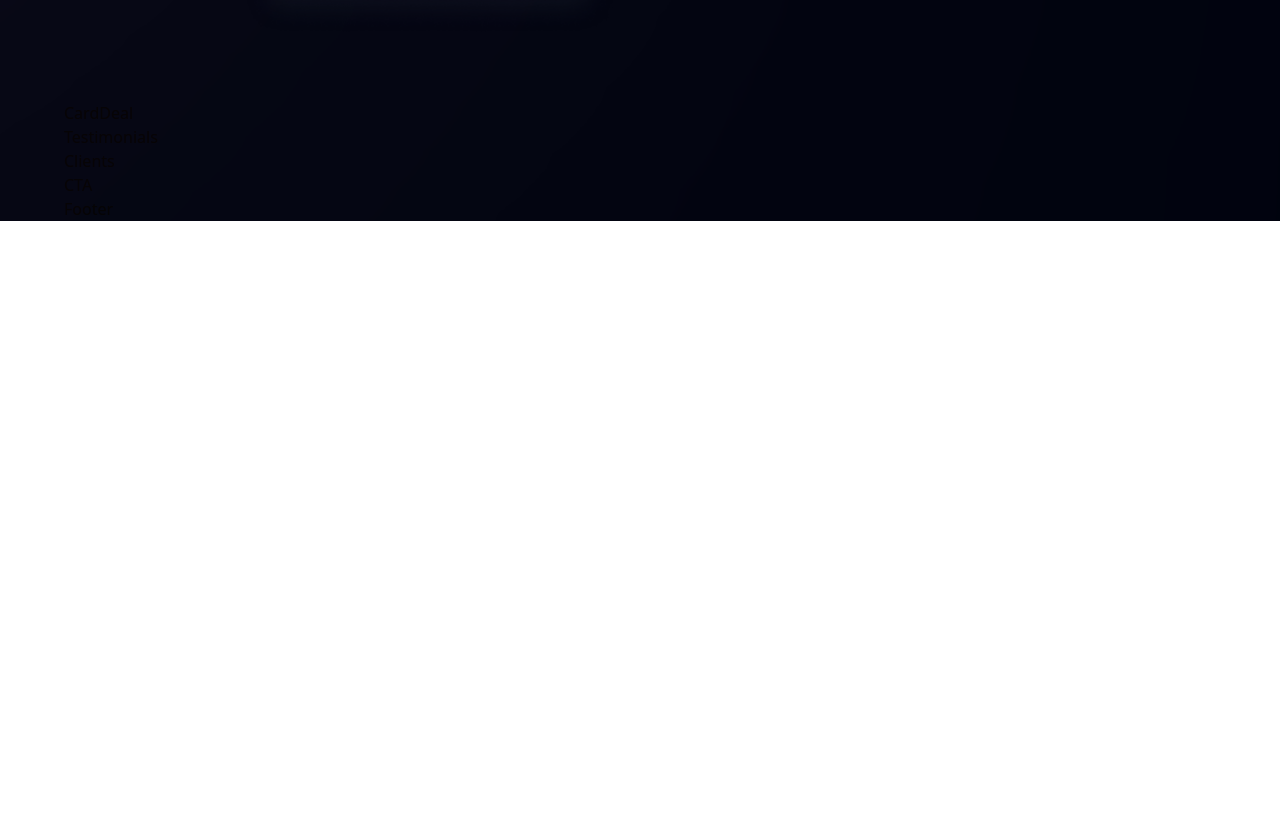
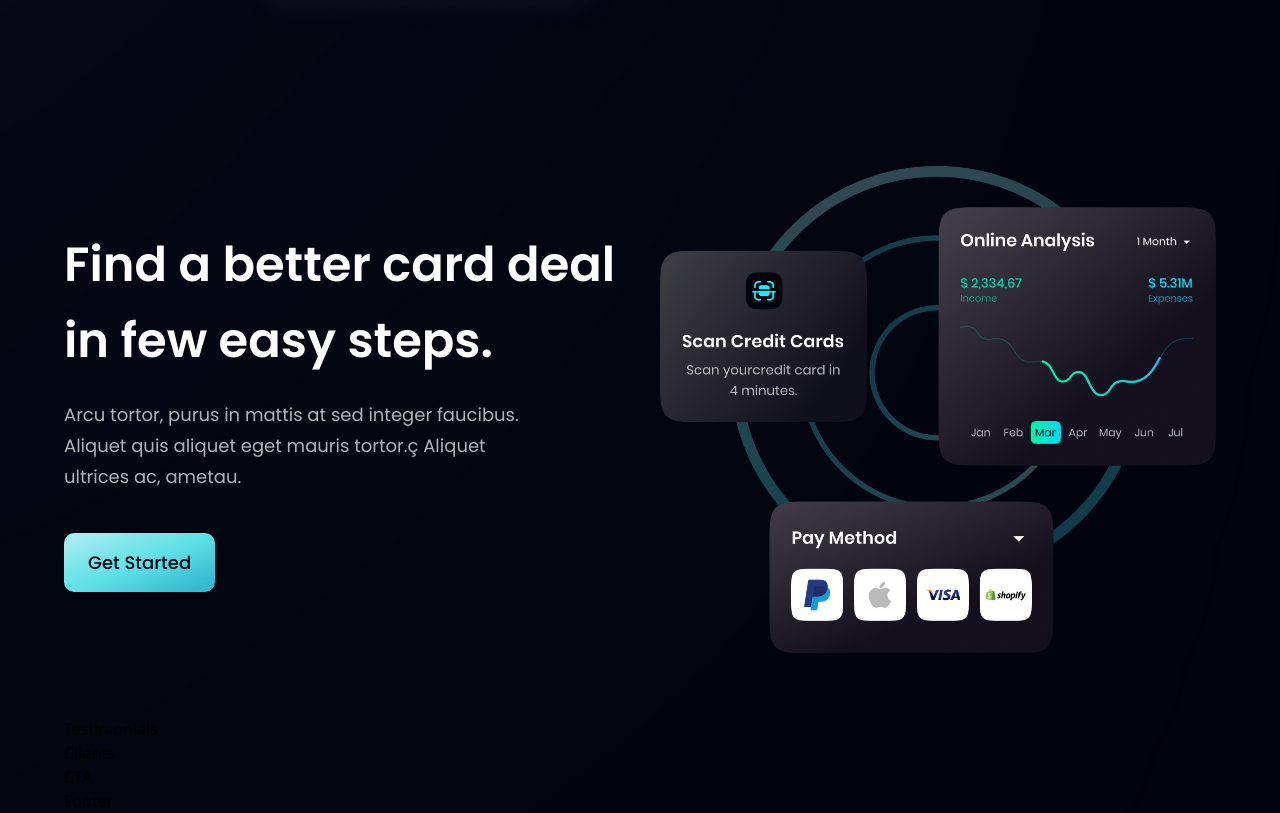
Before and after one commit to VitorGuilhermo/landing-page-bank-react-tailwind, a React (Vite) app: page / in a window 1280 px wide. Shown: the part 2128-2941 px from the top of the page. Before the commit the page ends 2349 px from the top, so only its background shows below. Built offline with nearby package versions, Linux system fonts and the light colour scheme.

Commit message:
Card Deal section

```diff
--- a/src/components/Button.tsx
+++ b/src/components/Button.tsx
@@ -6,7 +6,7 @@
 
 export function Button({ styles }: ButtonProps) {
     return (
-        <button type='button' className={`py-4 px-6 bg-blue-gradient font-poppins font-medium text-[18px] text-primary outline-none ${styles}`}>
+        <button type='button' className={`py-4 px-6 bg-blue-gradient font-poppins font-medium text-[18px] text-primary outline-none ${styles} rounded-[10px]`}>
             Get Started
         </button>
     )
--- a/src/components/CardDeal.tsx
+++ b/src/components/CardDeal.tsx
@@ -1,9 +1,26 @@
-import React from 'react'
+import { card } from "../assets";
+import styles, { layout } from "../styles/styles";
+
+ import { Button } from "./Button";
 
 export function CardDeal() {
     return (
-        <div>
-            CardDeal
-        </div>
+        <section className={layout.section}>
+            <div className={layout.sectionInfo}>
+                <h2 className={styles.heading2}>
+                    Find a better card deal
+                    <br className="sm:block hidden"/> in few easy steps.
+                </h2>
+                <p className={`${styles.paragraph} max-w-[470px] mt-5`}>
+                    Arcu tortor, purus in mattis at sed integer faucibus. Aliquet quis aliquet eget mauris tortor.ç Aliquet ultrices ac, ametau.
+                </p>
+
+                <Button styles="mt-10" />
+            </div>
+
+            <div className={layout.sectionImg}>
+                <img src={card} alt="card image" className="w-[100%] h-[100%]" />
+            </div>
+        </section>
     )
 }
```
